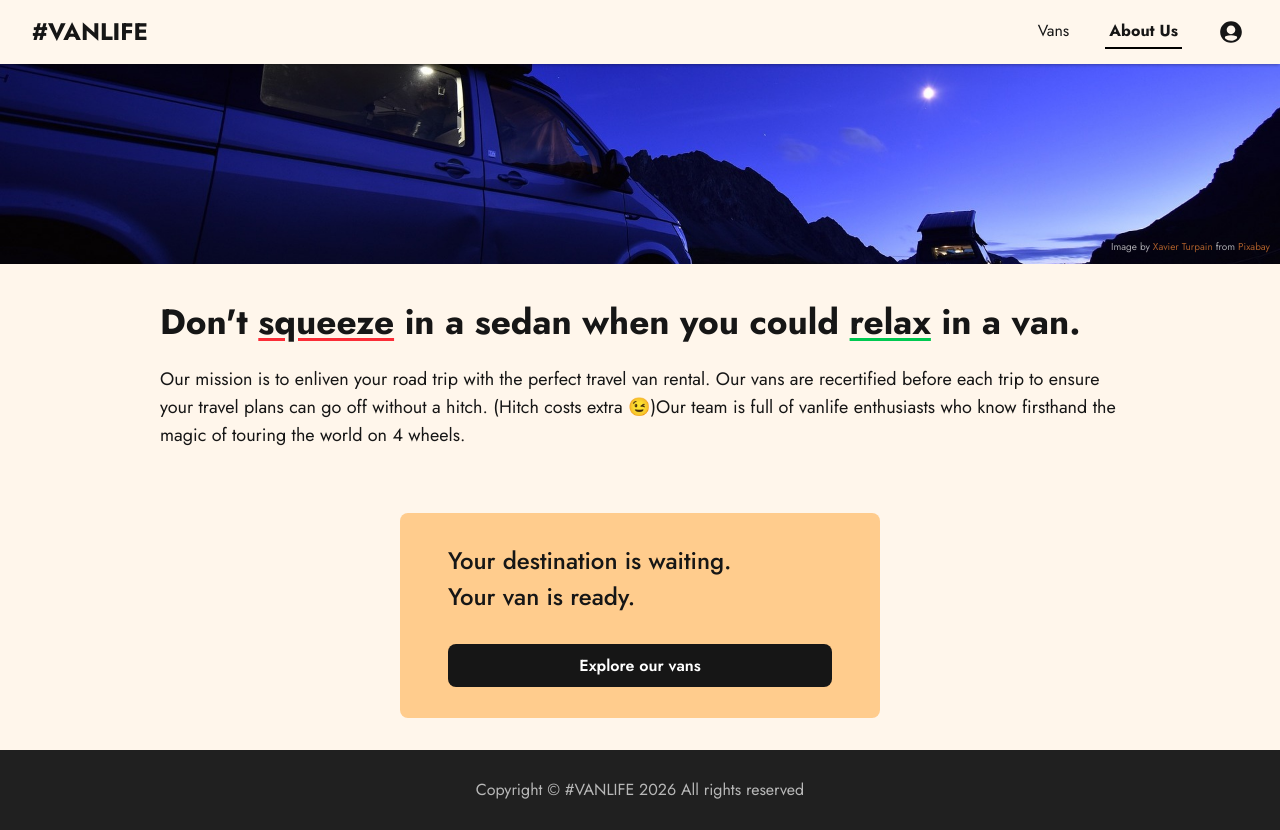
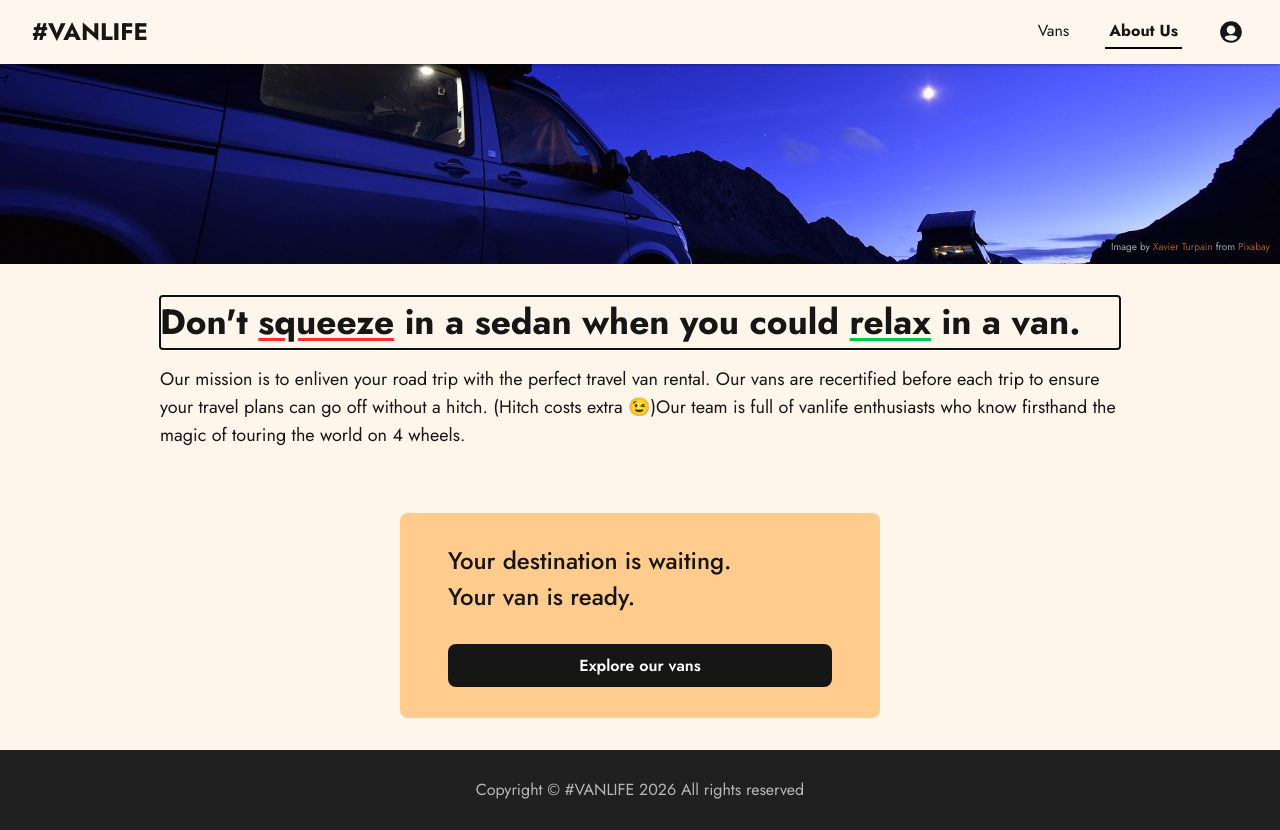
Before and after one commit to nyanxx/react-router-vanlife, a React (Vite) app: page /about in a window 1280 px wide. Built offline with nearby package versions, Linux system fonts and the light colour scheme; what miragejs would draw is missing.

Commit message:
feat: a11y - focus and scroll into view for heading

```diff
--- a/src/pages/About.tsx
+++ b/src/pages/About.tsx
@@ -1,8 +1,16 @@
-import type { JSX } from "react"
+import { useEffect, useRef, type JSX } from "react"
 import { Link } from "react-router-dom"
 import { vanAtNight } from "../assets/images"
 
 export default function About(): JSX.Element {
+
+    const aboutHead = useRef<HTMLHeadingElement>(null)
+
+    useEffect(() => {
+        aboutHead.current?.focus()
+        aboutHead.current?.scrollIntoView({ behavior: "smooth", block: "center", inline: "nearest" })
+    }, [])
+
     return (
         <section className="w-full pt-16">
             <div className="relative">
@@ -10,7 +18,7 @@ export default function About(): JSX.Element {
                 <p className="absolute bottom-2.5 right-2.5 text-[#ffffffa7] text-[10px] z-10 ">Image by <a className="text-[#ff8b38a7]" rel="noopener noreferrer" target="_blank" href="https://pixabay.com/users/xat-ch-12531001/?utm_source=link-attribution&utm_medium=referral&utm_campaign=image&utm_content=5438537">Xavier Turpain</a> from <a className="text-[#ff8b38a7]" rel="noopener noreferrer" target="_blank" href="https://pixabay.com//?utm_source=link-attribution&utm_medium=referral&utm_campaign=image&utm_content=5438537">Pixabay</a></p>
             </div>
             <div className="p-8 w-5xl mx-auto">
-                <h2 className="text-[2.2rem] font-bold">Don't <span className="underline underline-offset-4 decoration-red-500">squeeze</span> in a sedan when you could <span className="underline underline-offset-4 decoration-green-500">relax</span> in a van.</h2>
+                <h2 ref={aboutHead} tabIndex={-1} className="text-[2.2rem] font-bold">Don't <span className="underline underline-offset-4 decoration-red-500">squeeze</span> in a sedan when you could <span className="underline underline-offset-4 decoration-green-500">relax</span> in a van.</h2>
                 <p className="pt-4 text-lg">
                     <span>Our mission is to enliven your road trip with the perfect travel van rental. Our vans are recertified before each trip to ensure your travel plans can go off without a hitch. (Hitch costs extra 😉)</span>
                     <span>Our team is full of vanlife enthusiasts who know firsthand the magic of touring the world on 4 wheels.</span>
--- a/src/pages/Home.tsx
+++ b/src/pages/Home.tsx
@@ -1,4 +1,4 @@
-import type { JSX } from "react"
+import { useEffect, useRef, type JSX } from "react"
 import { useNavigate } from "react-router-dom"
 // import { homeHeroImage } from "../assets/images"
 
@@ -10,6 +10,13 @@ export default function Home(): JSX.Element {
         navigate("/vans")
     }
 
+    const focusHead = useRef<HTMLHeadingElement>(null)
+
+    useEffect(() => {
+        focusHead.current?.focus();
+        focusHead.current?.scrollIntoView({ behavior: "smooth", block: "center", inline: "nearest" })
+    }, []);
+
     return (
         <>
             <section className="p-0 min-h-full text-white flex flex-col justify-center items-center text-xl bg-no-repeat bg-cover bg-center" style={{
@@ -17,7 +24,7 @@ export default function Home(): JSX.Element {
                 backgroundImage: `url(https://cdn.pixabay.com/photo/2020/05/26/09/01/night-5222267_1280.jpg)`
                 // https://pixabay.com/photos/night-milky-way-road-light-traces-5222267/
             }}>
-                <h2 className="text-[2.6rem] font-bold">You got the travel plans, we got the travel vans.</h2>
+                <h2 ref={focusHead} tabIndex={-1} className="text-[2.6rem] font-bold">You got the travel plans, we got the travel vans.</h2>
                 <p>Add adventure to your life by joining the #vanlife movement. Rent the perfect van to make your perfect road trip.</p>
                 <button className="button mt-12 text-sm w-135 tracking-wider " type="button" onClick={handleButton}>Find your van</button>
             </section>
```
